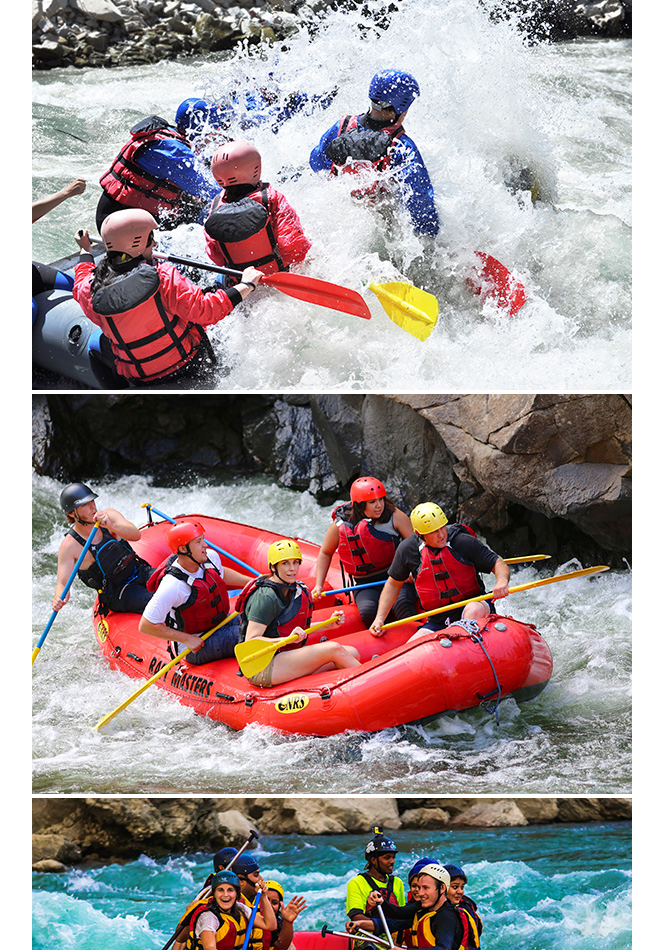
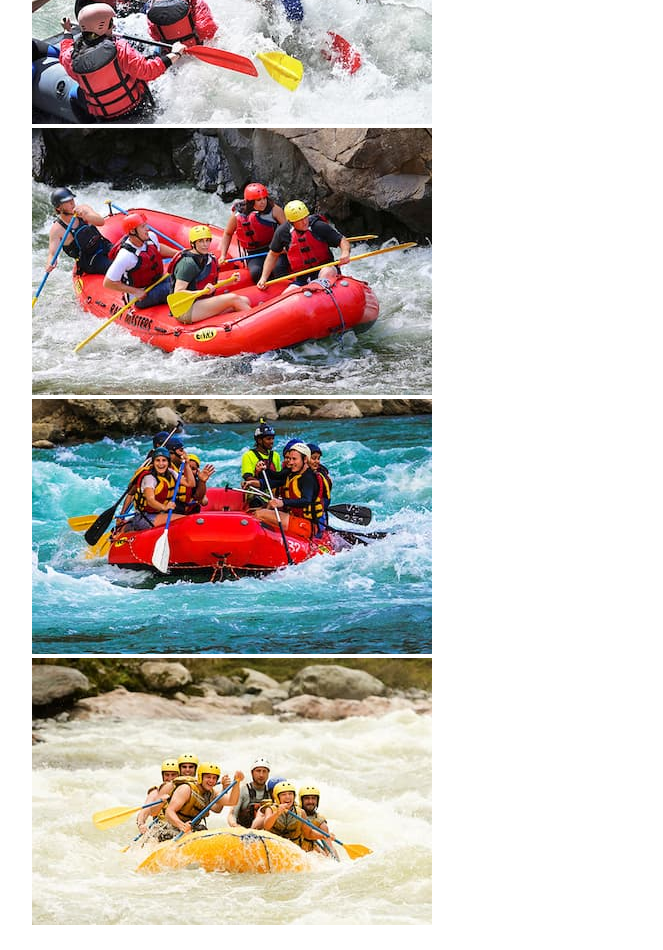
Before and after one commit to Landau2560/wdd130, a plain HTML site: page wwr/about.html in a window 1280 px wide. Shown: the part 1440-2390 px from the top of the page, without its empty margins (212-875 px from the left). Drawn offline with Linux system fonts and the light colour scheme.

Commit message:
I changed the size of 5 photos. and changed some of the text in the code.

```diff
--- a/week3/styles/overlay.css
+++ b/week3/styles/overlay.css
@@ -29,7 +29,7 @@ h1 {
 .stats {
 	position: absolute;
 	bottom: 25px;
-    left: 15px;
+	left: 15px;
 	background: radial-gradient(#eee, #323A06);
 	border: 1px solid #000;
 	padding: 0.65rem;
--- a/wwr/about.html
+++ b/wwr/about.html
@@ -23,7 +23,7 @@
             <a href="index.html">Home</a>
             <a href="about.html">About Us</a>
             <a href="trips.html">Trips</a>
-            <a href="contacts.html">Contact Us</a>
+            <a href="contact.html">Contact Us</a>
         </nav>
     </header>
     <main>
@@ -46,11 +46,11 @@
         </section>
         <section>
             <h2> Adventure Awaits You!</h2>
-            <img src="images/Rafting1.jpg" alt="Rafting 1">
-            <img src="images/rafting2.jpg" alt="Rafting 2">
-            <img src="images/rafting3.jpg" alt="Rafting 3">
-            <img src="images/rafting4.jpg" alt="Rafting 4">
-            <img src="images/rafting5.jpg" alt=" Rafting 5">
+            <img src="images/Rafting_1.jpg" alt="Rafting 1">
+            <img src="images/rafting_2.jpg" alt="Rafting 2">
+            <img src="images/rafting_3.jpg" alt="Rafting 3">
+            <img src="images/rafting_4.jpg" alt="Rafting 4">
+            <img src="images/rafting_5.jpg" alt=" Rafting 5">
         </section>
     </main>
 
```
Also changed, not shown: wwr/images/Rafting_1.jpg (added), wwr/images/rafting_2.jpg (added), wwr/images/rafting_3.jpg (added), wwr/images/rafting_4.jpg (added), wwr/images/rafting_5.jpg (added).
